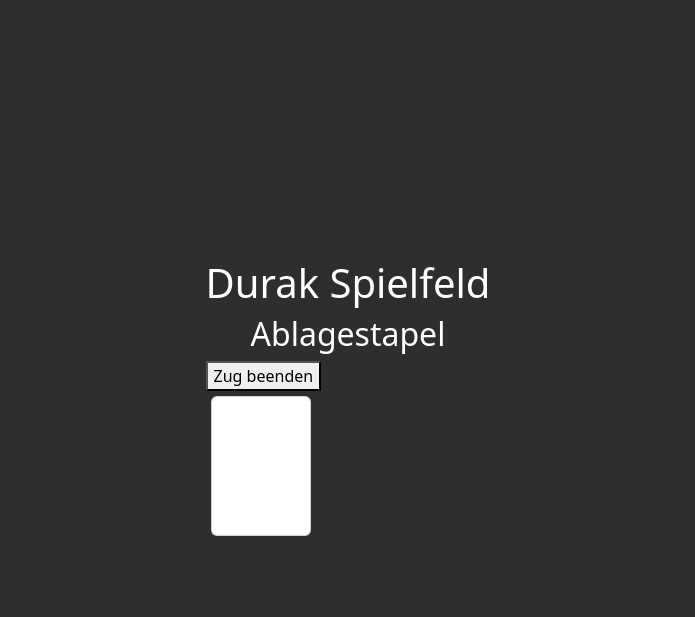
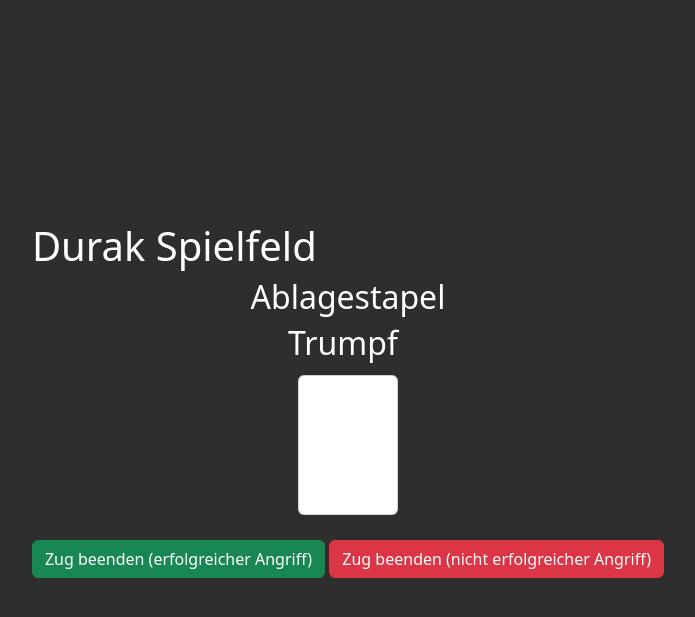
Before and after one commit to HSBI-Lerngruppe-Bres/Durak, a Flask app: page /spielfeld in a window 1280 px wide. Shown: the top 617 px of the page, without its empty margins (292-987 px from the left). Run offline with Flask 3, Linux system fonts and the light colour scheme; the visitor is signed in with stand-in values (Sample User, id 1); some libraries are stand-ins or nearby versions.

Commit message:
Update spielfeld.html

```diff
--- a/templates/spielfeld.html
+++ b/templates/spielfeld.html
@@ -1,3 +1,4 @@
+<!-- spielfeld.html -->
 <!DOCTYPE html>
 <html lang="de">
 <head>
@@ -6,7 +7,7 @@
     <title>Durak Spielfeld</title>
     <link href="https://cdn.jsdelivr.net/npm/bootstrap@5.3.0-alpha1/dist/css/bootstrap.min.css" rel="stylesheet">
     <link rel="icon" type="image/x-icon" href="{{ url_for('static', filename='favicon.ico') }}">
-    <script src="https://cdn.socket.io/4.0.1/socket.io.min.js" defer></script>
+    <script src="https://cdn.socket.io/4.0.1/socket.io.min.js"></script>
     <script src="{{ url_for('static', filename='spielfeld.js') }}" defer></script>
     <style>
         body {
@@ -33,10 +34,17 @@
         .active {
             border: 2px solid yellow;
         }
+        .symbol {
+            font-size: 2em;
+            margin-left: 10px;
+        }
+        .button-container {
+            margin-top: 20px;
+        }
     </style>
 </head>
 <body>
-    <div id="game-container" data-card-path="{{ url_for('custom_static', filename='') }}">
+    <div id="game-container">
         <h1>Durak Spielfeld</h1>
         <div id="player1-hand" class="player-hand"></div>
         <div id="player2-hand" class="player-hand"></div>
@@ -44,9 +52,17 @@
             <h2>Ablagestapel</h2>
             <div id="discard-pile" class="card-container"></div>
         </div>
-        <button id="end-turn-btn">Zug beenden</button>
-        <div id="draw-pile" class="card" data-backside="{{ url_for('custom_static', filename='2B-backside.svg') }}"></div>
-        <div id="trumpf-symbol"></div>
+        <div id="trumpf-container" class="card-container">
+            <h2>Trumpf</h2>
+            <div id="trumpf-symbol" class="symbol"></div>
+        </div>
+        <div id="draw-pile-container" class="card-container">
+            <div id="draw-pile" class="card" onclick="drawCard('spieler_1')"></div>
+        </div>
+        <div class="button-container">
+            <button onclick="endTurn(true)" class="btn btn-success">Zug beenden (erfolgreicher Angriff)</button>
+            <button onclick="endTurn(false)" class="btn btn-danger">Zug beenden (nicht erfolgreicher Angriff)</button>
+        </div>
     </div>
 </body>
 </html>
```
